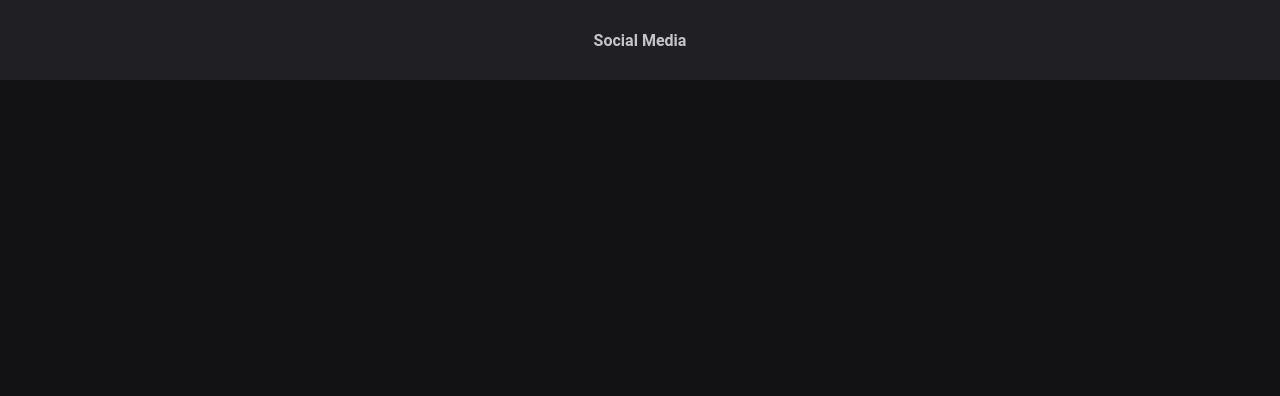
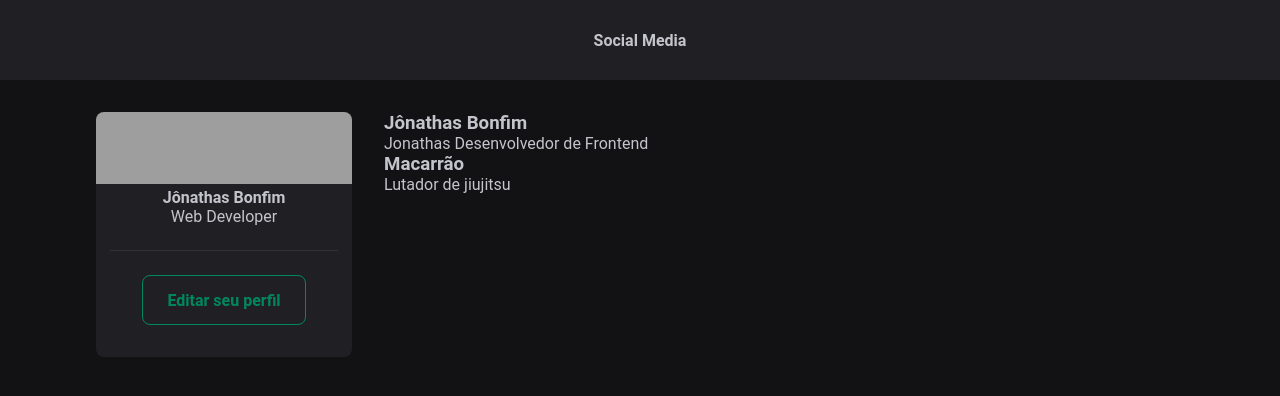
Before and after one commit to Jonathas-bonfim/social-media, a React (Vite) app: page / in a window 1280 px wide. Shown: the top 396 px of the page. Built offline with nearby package versions, Linux system fonts and the light colour scheme; grey boxes are pictures that could not be loaded.

Commit message:
feat: Create and styled sidebar

```diff
--- a/src/App.tsx
+++ b/src/App.tsx
@@ -1,9 +1,29 @@
-import { Header } from "./components/Header"
+import { Header } from './components/header/Header';
+import { Post } from './components/post/Post';
+import { Sidebar } from './components/sidebar/Sidebar';
+
+import styles from './style/App.module.scss';
+
+import './style/global.scss'
 
 function App() {
   return (
     <>
       <Header />
+
+      <div className={styles.wrapper}>
+        <Sidebar />
+        <main>
+          <Post
+            author='Jônathas Bonfim'
+            content='Jonathas Desenvolvedor de Frontend'
+          />
+          <Post
+            author='Macarrão'
+            content='Lutador de jiujitsu'
+          />
+        </main>
+      </div>
     </>
   )
 }
--- a/src/Post.tsx
+++ /dev/null
@@ -1,6 +0,0 @@
-
-export function Post() {
-  return (
-    <p>Post</p>
-  )
-}
--- /dev/null
+++ b/src/components/post/Post.tsx
@@ -0,0 +1,13 @@
+type PostProps = {
+  author: string,
+  content: string
+}
+
+export function Post({ author, content }: PostProps) {
+  return (
+    <>
+      <h3>{author}</h3>
+      <p>{content}</p>
+    </>
+  )
+}
--- /dev/null
+++ b/src/components/sidebar/Sidebar.module.scss
@@ -0,0 +1,41 @@
+.sidebar {
+  background: var(--gray-800);
+  border-radius: 8px;
+  overflow: hidden;
+}
+
+.cover {
+  width: 100%;
+  height: 72px;
+  object-fit: cover;
+}
+
+.profile {
+  display: flex;
+  align-items: center;
+  flex-direction: column;
+}
+
+.sidebar footer {
+  border-top: 1px solid var(--gray-600);
+  margin-top: 1.5rem;
+  padding: 1.5rem 2rem 2rem;
+}
+
+.sidebar footer a {
+  display: flex;
+  align-items: center;
+  justify-content: center;
+  width: 100%;
+
+  height: 50px;
+  padding: 0 1.5rem;
+
+  background: transparent;
+  border: 1px solid var(--green-500);
+  border-radius: 8px;
+
+  font-weight: bold;
+  color: var(--green-500);
+  text-decoration: none;
+}
--- /dev/null
+++ b/src/components/sidebar/Sidebar.tsx
@@ -0,0 +1,23 @@
+import styles from './Sidebar.module.scss'
+
+export function Sidebar() {
+  return (
+    <aside className={styles.sidebar}>
+      <img
+        className={styles.cover}
+        src="https://images.unsplash.com/photo-1605379399642-870262d3d051?ixlib=rb-4.0.3&ixid=MnwxMjA3fDB8MHxwaG90by1wYWdlfHx8fGVufDB8fHx8&auto=format&fit=crop&w=500&q=40"
+      />
+
+      <div className={styles.profile}>
+        <strong>Jônathas Bonfim</strong>
+        <span>Web Developer</span>
+
+        <footer>
+          <a href="#">
+            Editar seu perfil
+          </a>
+        </footer>
+      </div>
+    </aside>
+  )
+}
--- a/src/main.tsx
+++ b/src/main.tsx
@@ -1,8 +1,6 @@
 import React from 'react'
 import ReactDOM from 'react-dom/client'
 import App from './App'
-
-import './style/global.scss'
 
 ReactDOM.createRoot(document.getElementById('root') as HTMLElement).render(
   <React.StrictMode>
--- /dev/null
+++ b/src/style/App.module.scss
@@ -0,0 +1,10 @@
+.wrapper {
+  max-width: 70rem;
+  margin: 2rem auto;
+  padding: 0 1rem;
+
+  display: grid;
+  grid-template-columns: 256px 1fr;
+  gap: 2rem;
+  align-items: flex-start;
+}
```
Also changed, not shown: src/components/header/Header.module.scss (renamed from src/components/Header.module.scss), src/components/header/Header.tsx (renamed from src/components/Header.tsx).
